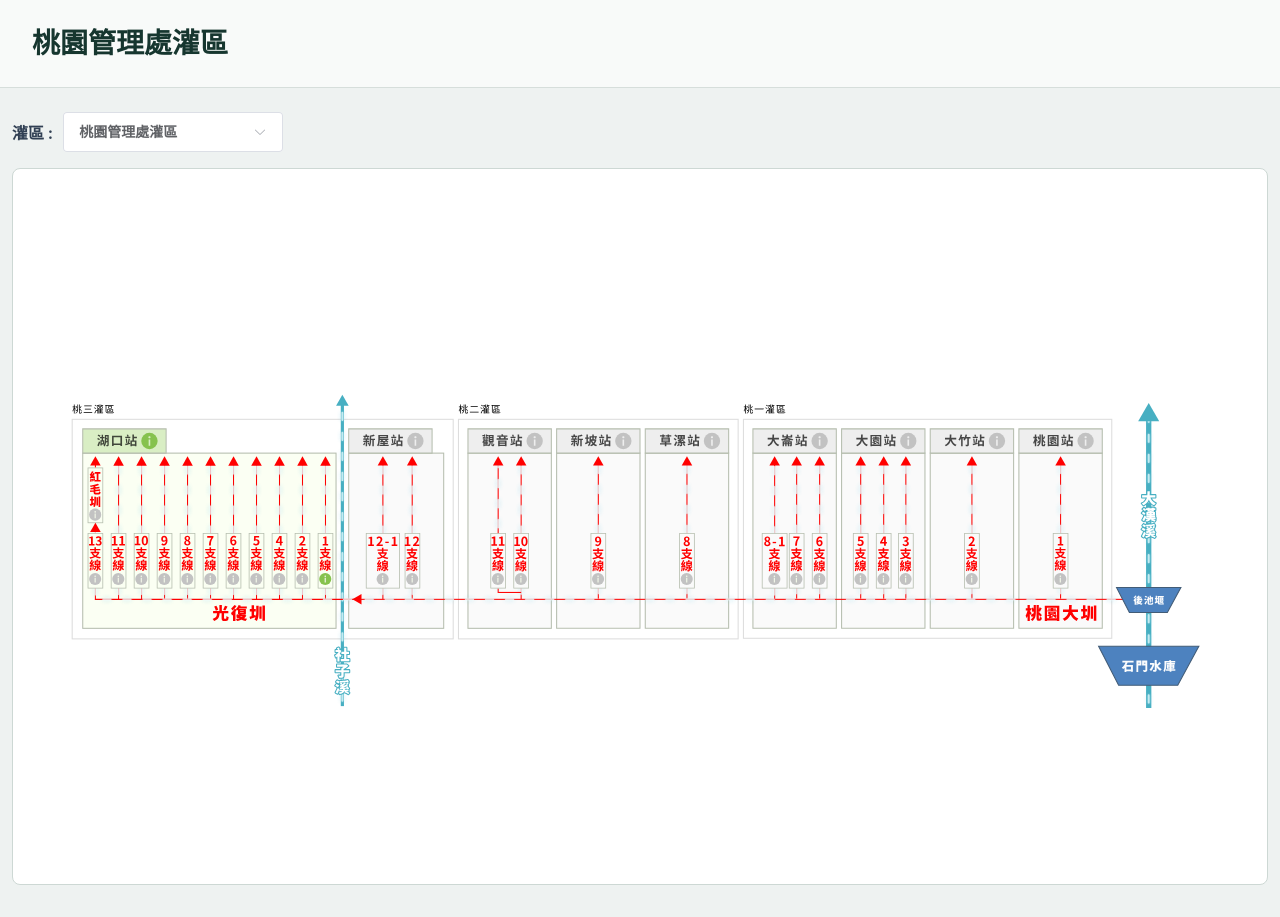
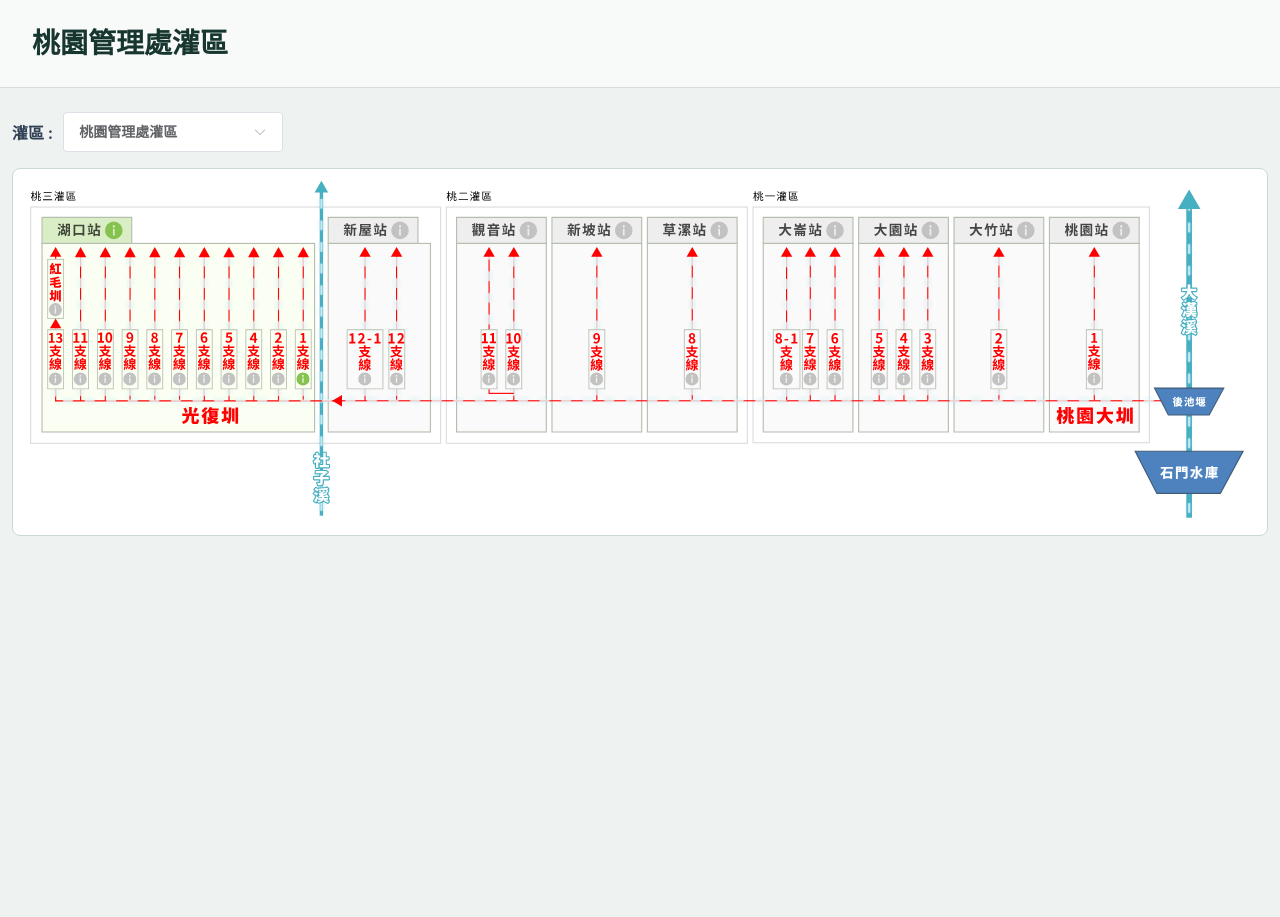
Before and after one commit to bob821229/taoyuan-irrigation-project-demo, a Vue app: page / in a window 1280 px wide. After the commit the page ends 800 px from the top, so only its background shows below. Built offline with nearby package versions, Linux system fonts and the light colour scheme.

Commit message:
調整svg顯示比例

```diff
--- a/src/styles.css
+++ b/src/styles.css
@@ -156,6 +156,11 @@ h1 {
   padding-inline: 12px;
 }
 
+.home-content .map-stage {
+  align-items: flex-start;
+  min-height: auto;
+}
+
 .map-stage {
   display: flex;
   align-items: center;
@@ -176,6 +181,7 @@ h1 {
 
 .home-map-canvas {
   width: min(100%, 1760px);
+  aspect-ratio: auto;
   margin: 8px;
 }
 
@@ -189,6 +195,14 @@ h1 {
   display: block;
   width: 100%;
   height: 100%;
+}
+
+.home-map-canvas .irrigation-map {
+  height: auto;
+}
+
+.home-map-canvas .irrigation-map svg {
+  height: auto;
 }
 
 .svg-flow-overlay,
```
Also changed, not shown: 桃園管理處_湖口工作站_20260525_01_第一層_桃園管理處灌區-08.svg.
